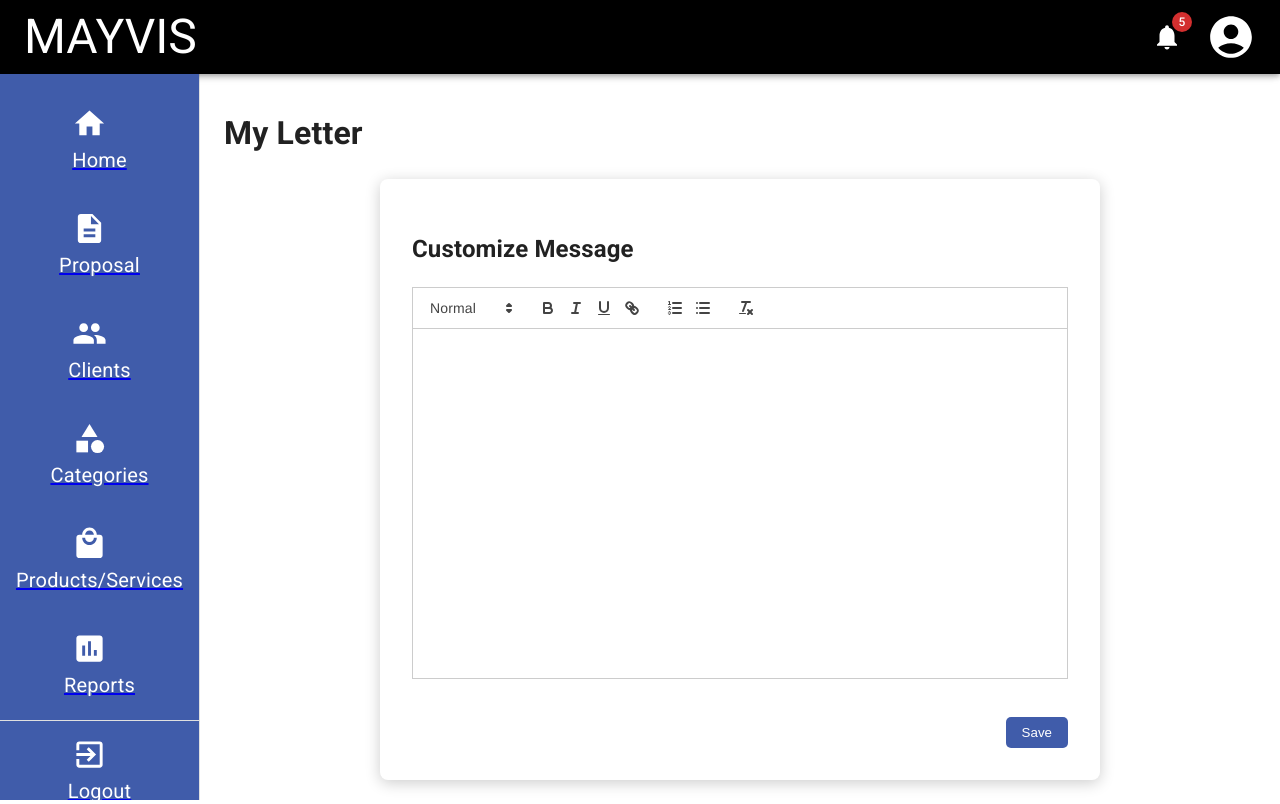
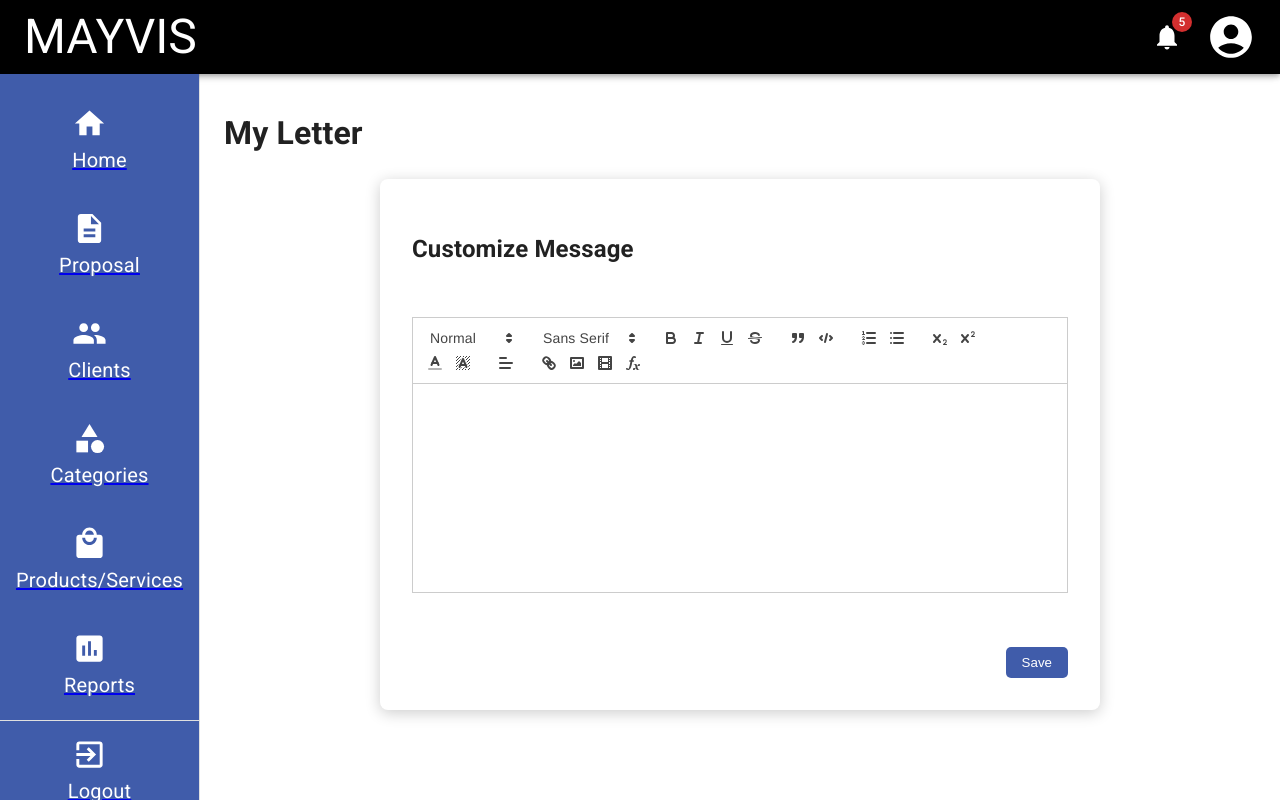
Before and after one commit to capstone-1232/mayvis-a, a Next.js app: page /letter in a window 1280 px wide. Built offline with nearby package versions, Linux system fonts and the light colour scheme.

Commit message:
changes march.14

```diff
--- a/components/NavBarComponent.js
+++ b/components/NavBarComponent.js
@@ -86,7 +86,7 @@ function NavBarComponent(props) {
         >
             <MenuItem onClick={handleMenuClose}>Home</MenuItem>
             <MenuItem onClick={handleMenuClose}>My Proposals</MenuItem>
-            <MenuItem onClick={handleMenuClose}>Setup Customer Letter</MenuItem>
+            <MenuItem component={Link} href="/letter">Setup Customer Letter</MenuItem>
             <Divider />
             <MenuItem onClick={handleMenuClose}>Logout</MenuItem>
 
--- a/pages/letter.js
+++ b/pages/letter.js
@@ -2,6 +2,8 @@ import React, { useState } from 'react';
 import dynamic from 'next/dynamic';
 import Paper from '@mui/material/Paper';
 import Box from '@mui/material/Box';
+
+import RTextEditor from '@/components/RTextEditor';
 
 // Import 'react-quill' dynamically without SSR
 const QuillEditor = dynamic(() => import('react-quill'), {
@@ -43,11 +45,12 @@ export default function Letter() {
               mt: 'auto',
             }}>
         <h2 style={{ textAlign: 'left' }}>Customize Message</h2>
-        <QuillEditor
+        {/* <QuillEditor
           value={content}
           onChange={handleContentChange}
           style={{ height: '350px' }}
-        />
+        /> */}
+        <RTextEditor />
         <Box sx={{ display: 'flex', justifyContent: 'flex-end', mt: '5rem' }}>
           <button onClick={saveContent} style={{ padding: '0.5rem 1rem', borderRadius: '5px', border: 'none', backgroundColor: '#405CAA', color: 'white', cursor: 'pointer' }}>
             Save
```
Also changed, not shown: 1 other file (tests, documents, lock files or other folders).
